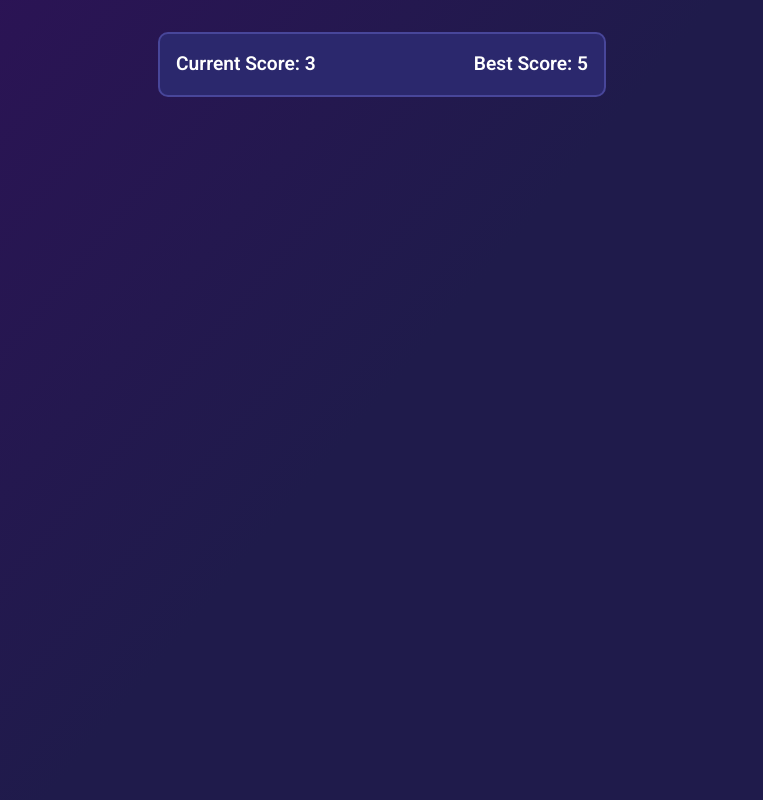
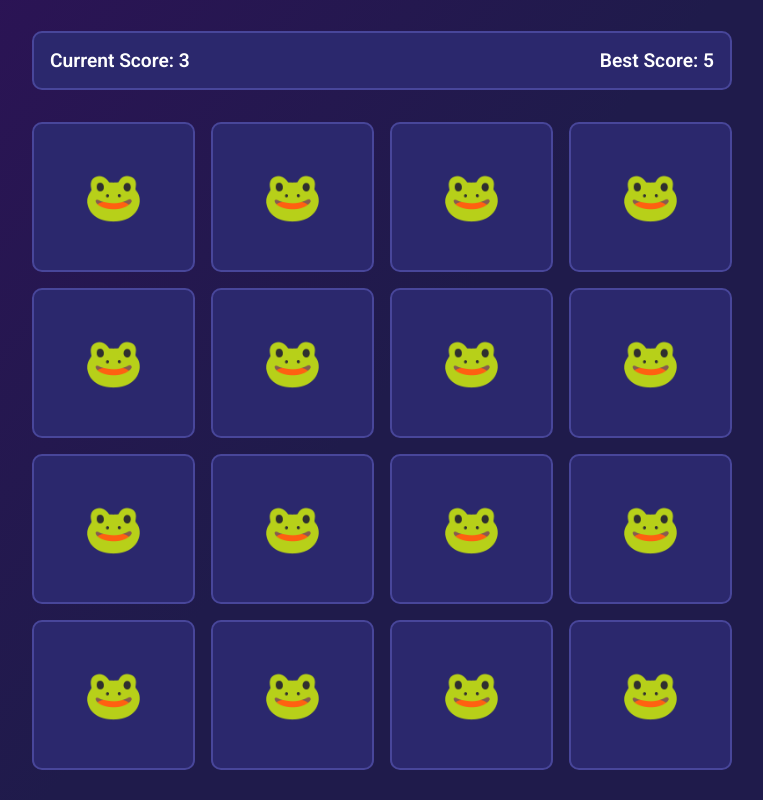
Before and after one commit to Kili196/Memory-Card, a React (Vite) app: page / in a window 1280 px wide. Shown: the whole page, without its empty margins (258-1021 px from the left). Built offline with nearby package versions, Linux system fonts and the light colour scheme.

Commit message:
add card styling add cardOptions remove bug in global css

```diff
--- a/src/App.jsx
+++ b/src/App.jsx
@@ -1,11 +1,33 @@
 import { useState } from "react";
 
 import Header from "./components/Header";
+import Card from "./components/Card";
 
 function App() {
+  const cardOptions = ["🧛‍♀️", "🧞", "👨‍🚀", "🐸", "🧌", "🧙‍♂️", "🦄", "🐉"];
+
   return (
     <div className="memory-game__container">
       <Header />
+      <div className="memory-game__card-container">
+        {" "}
+        <Card />
+        <Card />
+        <Card />
+        <Card />
+        <Card />
+        <Card />
+        <Card />
+        <Card />
+        <Card />
+        <Card />
+        <Card />
+        <Card />
+        <Card />
+        <Card />
+        <Card />
+        <Card />
+      </div>
     </div>
   );
 }
--- /dev/null
+++ b/src/components/Card.jsx
@@ -0,0 +1,9 @@
+const Card = () => {
+  return (
+    <>
+      <div className="memory-game__card memory-game__card--content">🐸</div>
+    </>
+  );
+};
+
+export default Card;
--- a/src/style/App.css
+++ b/src/style/App.css
@@ -1,5 +1,5 @@
 .memory-game__container {
-  height: 50%;
+  width: 700px;
 }
 
 /** CARD */
@@ -12,9 +12,29 @@
   border-radius: 10px;
 }
 
+.memory-game__card--content {
+  height: 150px;
+  display: flex;
+  justify-content: center;
+  align-items: center;
+  font-size: 3rem;
+}
+
+.memory-game__card--content:hover {
+  background-color: var(--card-hover-color);
+  border: 2px solid var(--card-hover-border-color);
+}
+
 .memory-game__header {
   display: flex;
   justify-content: space-between;
   font-size: 1.2rem;
   font-weight: 600;
+  margin-bottom: 2rem;
 }
+
+.memory-game__card-container {
+  display: grid;
+  grid-template-columns: 1fr 1fr 1fr 1fr;
+  gap: 1rem;
+}
--- a/src/style/global.css
+++ b/src/style/global.css
@@ -2,90 +2,30 @@
 
 :root {
   font-weight: 400;
-  line-height: 500;
-  font-style: normal;
 
   --card-color: #2b286d;
   --card-border-color: #48469a;
 
+  --card-hover-color: #3e3589;
+  --card-hover-border-color: #6e63c0;
+
   --body-padding: 2rem;
-}
-/* Box sizing rules */
-*,
-*::before,
-*::after {
-  box-sizing: border-box;
-}
 
-/* Remove default margin */
-body,
-h1,
-h2,
-h3,
-h4,
-p,
-figure,
-blockquote,
-dl,
-dd {
-  margin: 0;
-}
-
-/* Remove list styles on ul, ol elements with a list role, which suggests default styling will be removed */
-ul[role="list"],
-ol[role="list"] {
-  list-style: none;
-}
-
-/* Set core root defaults */
-html:focus-within {
-  scroll-behavior: smooth;
-}
-
-/* Set core body defaults */
-body {
-  min-height: 100vh;
-  text-rendering: optimizeSpeed;
-  line-height: 1.5;
-  background-image: linear-gradient(130deg, #2f1158, #1f1b4b, #1f1b4b);
-  width: 40%;
-  margin: auto;
-  padding: var(--body-padding);
   font-family: "Roboto", sans-serif;
 }
 
-/* A elements that don't have a class get default styles */
-a:not([class]) {
-  text-decoration-skip-ink: auto;
+* {
+  box-sizing: border-box;
+  margin: 0;
+  padding: 0;
 }
 
-/* Make images easier to work with */
-img,
-picture {
-  max-width: 100%;
-  display: block;
+body {
+  display: flex; /* Enable Flexbox */
+  justify-content: center; /* Center horizontally */
+  align-items: center; /* Center vertically */
+  min-height: 100vh; /* Ensure the body takes up the full viewport height */
+  margin: 0; /* Remove any default margins */
+  flex-direction: column;
+  background-image: linear-gradient(130deg, #2f1158, #1f1b4b, #1f1b4b);
 }
-
-/* Inherit fonts for inputs and buttons */
-input,
-button,
-textarea,
-select {
-  font: inherit;
-}
-
-/* Remove all animations, transitions and smooth scroll for people that prefer not to see them */
-@media (prefers-reduced-motion: reduce) {
-  html:focus-within {
-    scroll-behavior: auto;
-  }
-
-  *,
-  *::before,
-  *::after {
-    animation-duration: 0.01ms !important;
-    animation-iteration-count: 1 !important;
-    transition-duration: 0.01ms !important;
-    scroll-behavior: auto !important;
-  }
-}
```
